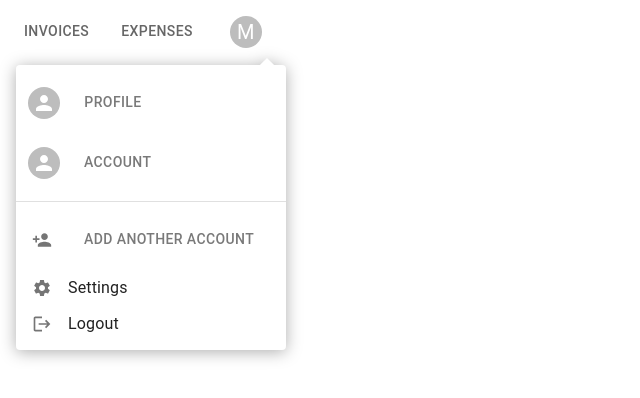
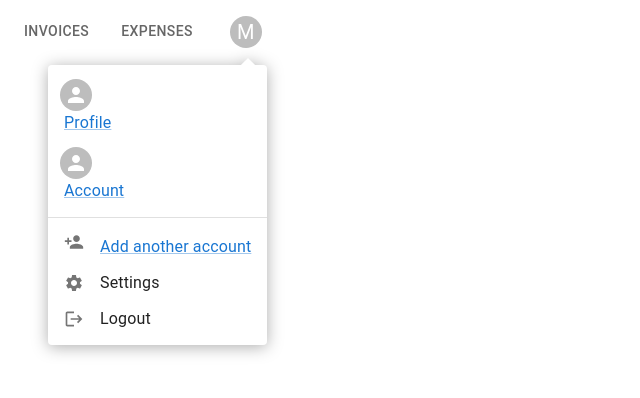
Before and after one commit to AirinB/giftzen, a React (Create React App) app: page / in a window 1280 px wide. Both pictures are taken after a click on the button "Account settings". Shown: the top 398 px of the page, without its empty margins (0-640 px from the left). Built offline with nearby package versions, Linux system fonts and the light colour scheme.

Commit message:
update tab to Link in AccountMenu

```diff
--- a/src/components/AccountMenu.js
+++ b/src/components/AccountMenu.js
@@ -6,13 +6,12 @@ import MenuItem from '@mui/material/MenuItem';
 import ListItemIcon from '@mui/material/ListItemIcon';
 import Divider from '@mui/material/Divider';
 import IconButton from '@mui/material/IconButton';
-import Typography from '@mui/material/Typography';
 import Tooltip from '@mui/material/Tooltip';
 import PersonAdd from '@mui/icons-material/PersonAdd';
 import Settings from '@mui/icons-material/Settings';
 import Logout from '@mui/icons-material/Logout';
-import {Link} from "react-router-dom";
-import Tab from "@mui/material/Tab";
+import {Link as RouterLink,} from "react-router-dom";
+import Link from '@mui/material/Link';
 
 export default function AccountMenu() {
     const [anchorEl, setAnchorEl] = React.useState(null);
@@ -75,19 +74,25 @@ export default function AccountMenu() {
                 anchorOrigin={{ horizontal: 'right', vertical: 'bottom' }}
             >
                 <MenuItem>
-                    <Avatar />
-                    <Tab label="Profile" value="/profile" to="/profile" component={Link} />
+                    <Link value="/profile" to="/profile" component={RouterLink}>
+                        <Avatar />
+                        Profile
+                    </Link>
                 </MenuItem>
                 <MenuItem>
-                    <Avatar />
-                    <Tab label="Account" value="/account" to="/account" component={Link} />
+                    <Link value="/account" to="/account" component={RouterLink}>
+                        <Avatar />
+                        Account
+                    </Link>
                 </MenuItem>
                 <Divider />
                 <MenuItem>
-                    <ListItemIcon>
-                        <PersonAdd fontSize="small" />
-                    </ListItemIcon>
-                    <Tab label="Add another account" value="/new" to="/new" component={Link} />
+                    <Link value="/new" to="/new" component={RouterLink}>
+                        <ListItemIcon>
+                            <PersonAdd fontSize="small" />
+                        </ListItemIcon>
+                        Add another account
+                    </Link>
                 </MenuItem>
                 <MenuItem>
                     <ListItemIcon>
```
